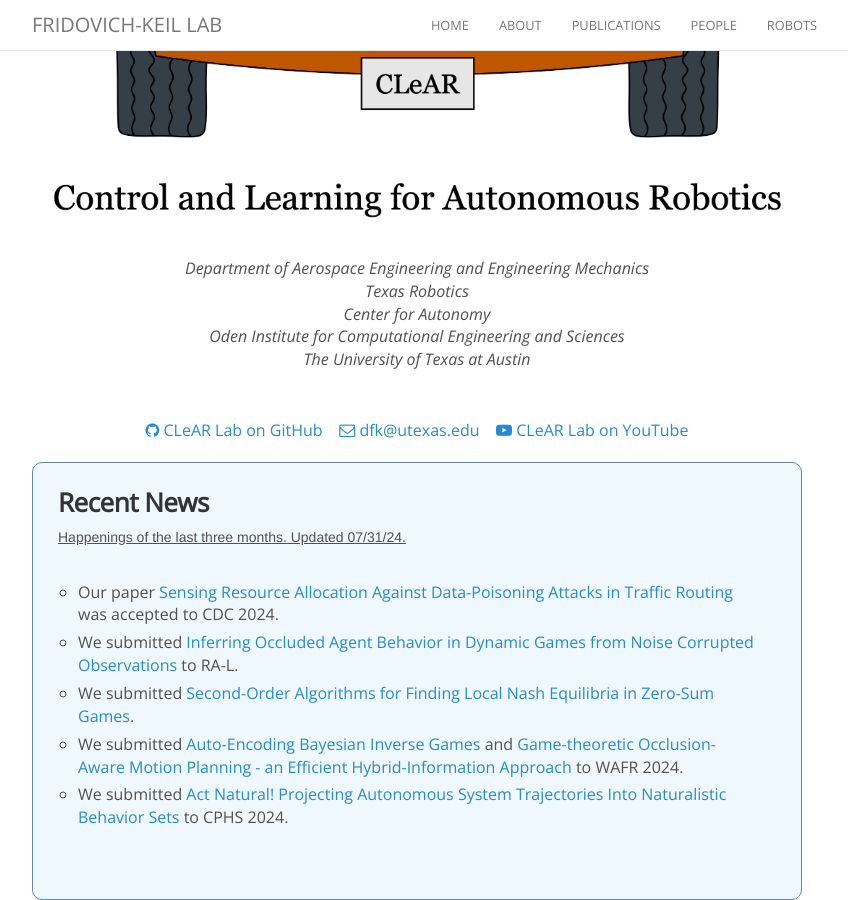
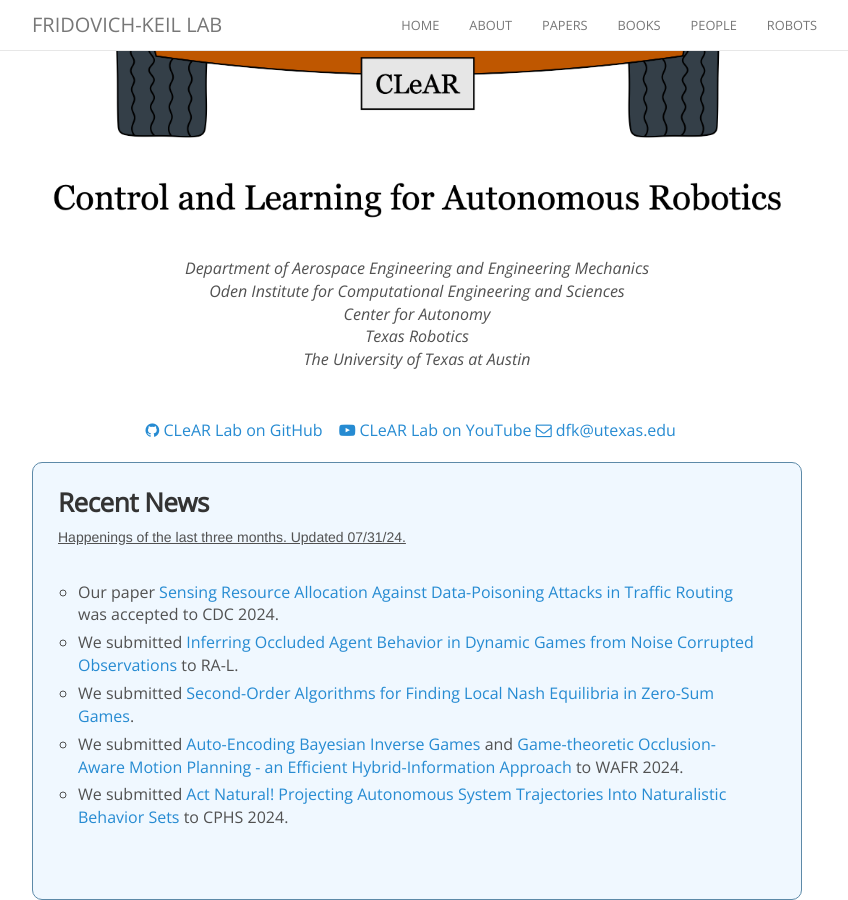
Before and after one commit to KordingLab/KordingLab.github.io, a Jekyll site: the page built from index.html, in a window 1280 px wide and 900 px high, scrolled down 549 px. Shown: the whole window, without its empty margins (223-1071 px from the left). Built offline with Jekyll 4.4.1, drawn with Linux system fonts in a browser that asks for light colours; nearby versions of some CDN libraries; comment, search, counter and statistics services are not loaded.

Commit message:
working on book upload

```diff
--- a/_config.yml
+++ b/_config.yml
@@ -22,8 +22,10 @@
     href:           "/"
   - name:           "about"
     href:           "/about"
-  - name:           "publications"
+  - name:           "papers"
     href:           "/publications"
+  - name:           "books"
+    href:           "/books"
   - name:           "people"
     href:           "/people"
   - name:           "robots"
--- a/index.html
+++ b/index.html
@@ -9,16 +9,16 @@
 
       <p>
           <i>Department of Aerospace Engineering and Engineering Mechanics</i><br>
+          <i>Oden Institute for Computational Engineering and Sciences</i><br>
+          <i>Center for Autonomy</i><br>
           <i>Texas Robotics</i><br>
-          <i>Center for Autonomy</i><br>
-          <i>Oden Institute for Computational Engineering and Sciences</i><br>
           <i>The University of Texas at Austin</i>
 
         <span style="display: block; margin-bottom: 3em"></span>
 
       <a href="https://github.com/CLeARoboticsLab"><i class="fa fa-github"></i> CLeAR Lab on GitHub</a>&nbsp;&nbsp;&nbsp;
+      <a href="https://www.youtube.com/@CLeARLabUT/featured"><i class="fa fa-youtube-play"></i> CLeAR Lab on YouTube</a>
       <a href="mailto:dfk@utexas.edu"><i class="fa fa-envelope-o"></i> dfk@utexas.edu</a>&nbsp;&nbsp;&nbsp;
-      <a href="https://www.youtube.com/@CLeARLabUT/featured"><i class="fa fa-youtube-play"></i> CLeAR Lab on YouTube</a>
       </p>
 
       <div class="w3-container" style="   background: #f0f8ff; padding: 25px; border-radius:10px; border: 1px solid #5d8aa8">
```
Also changed, not shown: books.md (added, +10 -0 lines), 1 other file.
